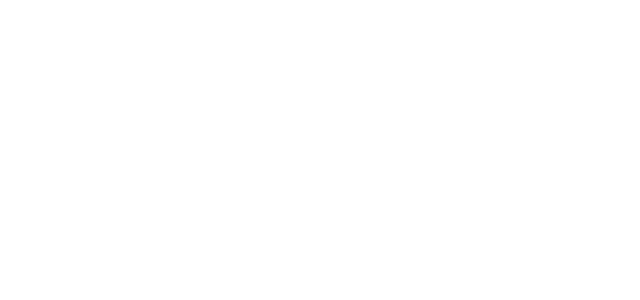
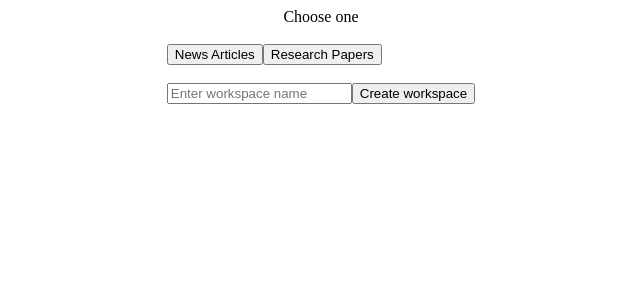
Before and after one commit to leafboo/nautilus-db-ui-prototype, a React (Vite) app: page /userHome/createWorkspace in a window 1280 px wide. Shown: the top 300 px of the page, without its empty margins (319-959 px from the left). Built offline with nearby package versions, Linux system fonts and the light colour scheme.

Commit message:
Create the basic UI

```diff
--- /dev/null
+++ b/src/pages/CreateWorkspace.module.css
@@ -0,0 +1,4 @@
+.create-workspace-container, .title {
+  display: flex;
+  justify-content: center;
+}
--- a/src/pages/CreateWorkspace.tsx
+++ b/src/pages/CreateWorkspace.tsx
@@ -1,5 +1,29 @@
+import { Link } from "react-router"
+import CreateWorkspaceCSS from "./CreateWorkspace.module.css"
+
 export default function CreateWorkspace() {
   return (
-    <></>
+    <>
+      <div className={CreateWorkspaceCSS['create-workspace-container']}>
+        <div className={CreateWorkspaceCSS['create-workspace-box']}>
+          <div className={CreateWorkspaceCSS['title']}>Choose one</div><br />
+          <div className={CreateWorkspaceCSS['buttons']}>
+            <button>News Articles</button>
+            <button>Research Papers</button>
+          </div> <br />
+
+          <form method="post">
+
+            <input type="text" placeholder="Enter workspace name" />
+            <Link to="/userHome/">
+              <input type="submit" value="Create workspace"/>
+            </Link>
+
+
+          </form>
+        </div>
+
+      </div>
+    </>
   )
 }
```
